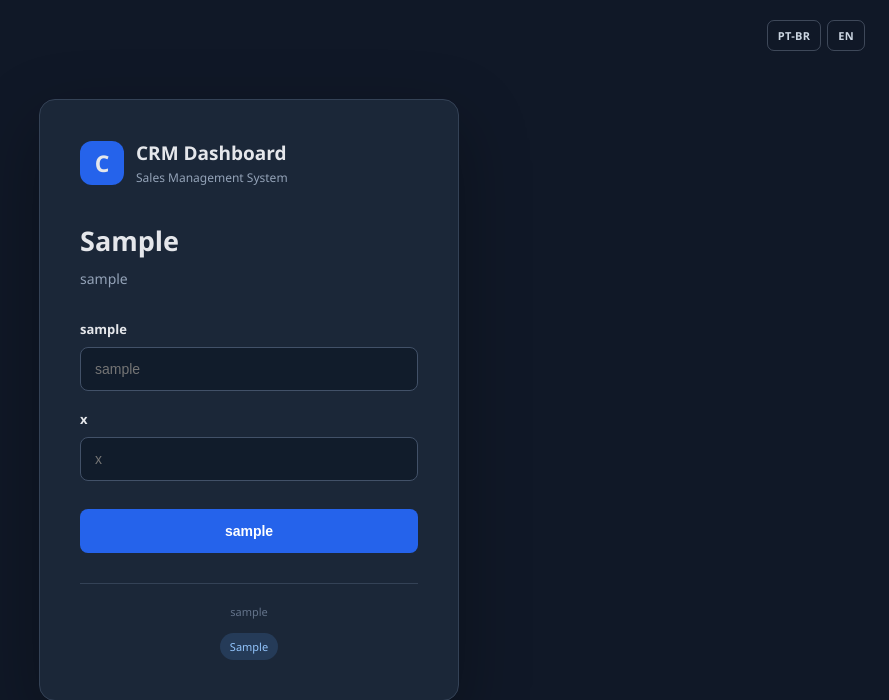
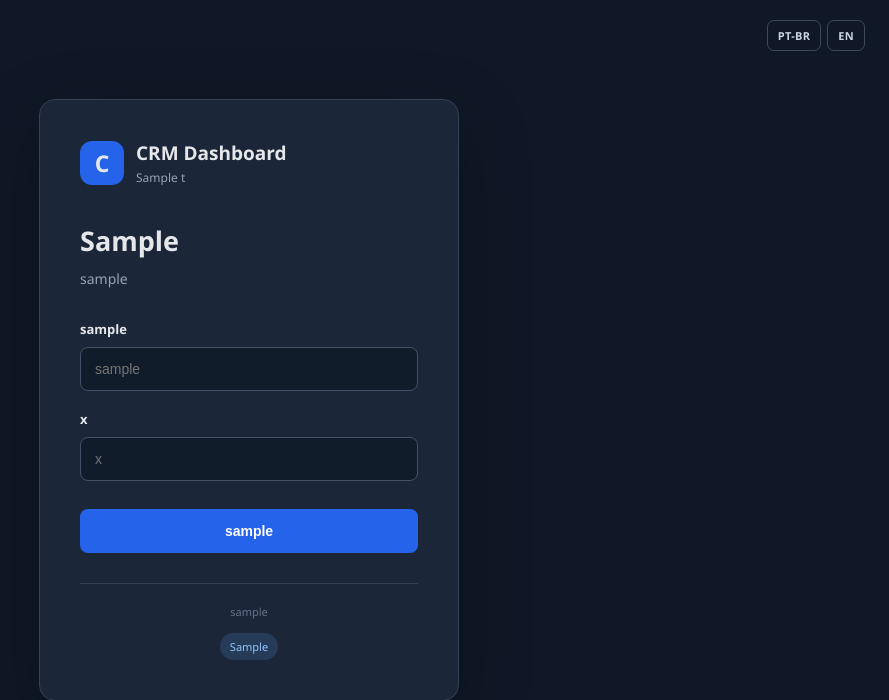
Before and after one commit to PG-Lima/automacao-crm-excel-cloud, a FastAPI app: template src/crm_cloud_demo/apps/crm/templates/login.html in a window 1280 px wide. Shown: the top 700 px of the page, without its empty margins (391-1280 px from the left). Run offline with FastAPI, Linux system fonts and the light colour scheme; the template is opened without the code that fills it: most values are stand-ins (such as "Sample title", 1, 10 or a date in 2020); parts of the project's set-up code (start-up, migrations or seed data) failed here and were passed over.

Commit message:
feat: localize CRM brand subtitle

```diff
--- a/src/crm_cloud_demo/apps/crm/templates/login.html
+++ b/src/crm_cloud_demo/apps/crm/templates/login.html
@@ -187,7 +187,7 @@
             <div class="brand-icon">C</div>
             <div>
                 <div class="brand-name">CRM Dashboard</div>
-                <div class="brand-subtitle">Sales Management System</div>
+                <div class="brand-subtitle">{{ t.crm_brand_subtitle }}</div>
             </div>
         </div>
 
```
